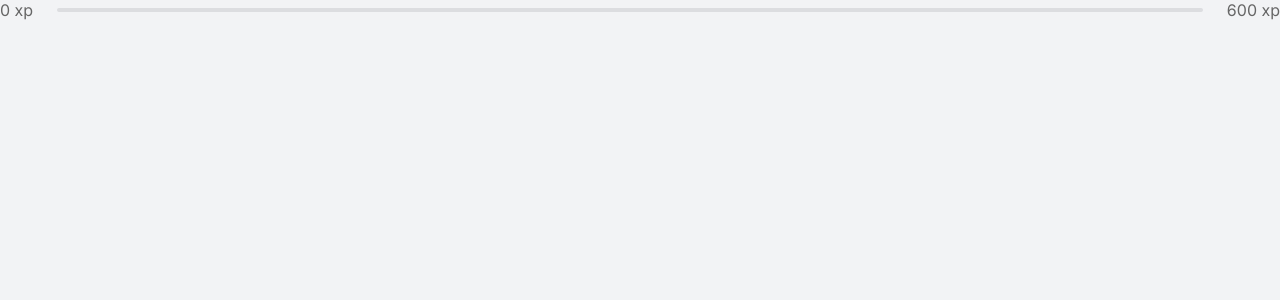
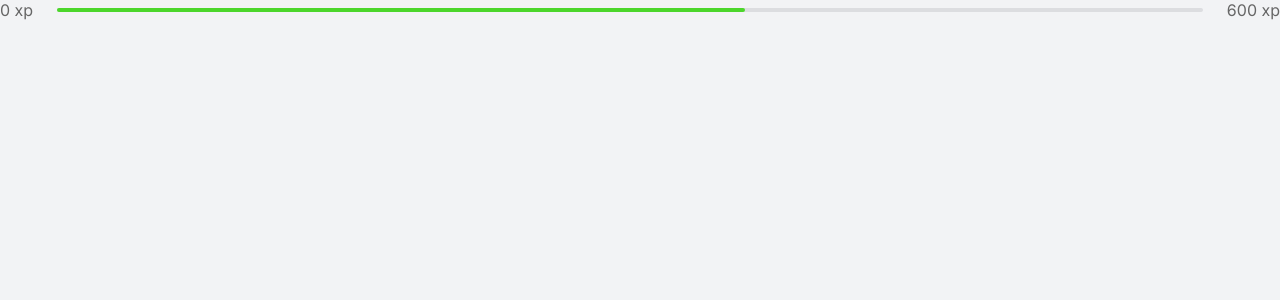
Before and after one commit to nascjoao/moveit, a React (Create React App) app: page / in a window 1280 px wide. Shown: the top 300 px of the page. Built offline with nearby package versions, Linux system fonts and the light colour scheme.

Commit message:
create progress bar

```diff
--- a/src/components/ExperienceBar.tsx
+++ b/src/components/ExperienceBar.tsx
@@ -2,7 +2,9 @@ export function ExperienceBar() {
     return (
         <header className="experience-bar">
             <span>0 xp</span>
-            <div />
+            <div>
+                <div style={{ width: '60%' }} />
+            </div>
             <span>600 xp</span>
         </header>
     )
```
